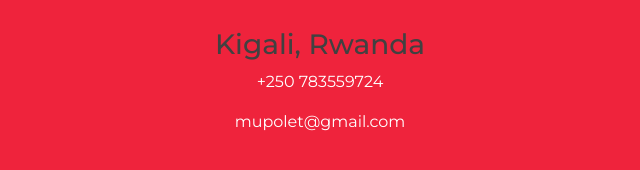
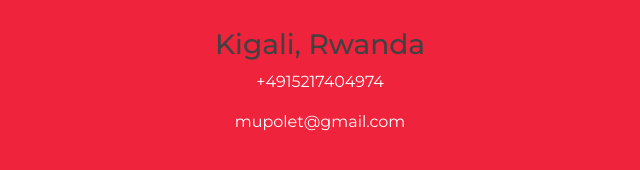
Before and after one commit to ThisisTresor/tresor-portfolio, a plain HTML site: page index.html in a window 1280 px wide. Shown: the part 6401-6571 px from the top of the page, 320-960 px from the left. Drawn offline with nearby package versions, Linux system fonts and the light colour scheme.

Commit message:
Update index.html

```diff
--- a/index.html
+++ b/index.html
@@ -480,7 +480,7 @@
                         <h3>Kigali, Rwanda</h3>
 
                         <div class="footer-menu">
-                            <p style="color: white;">+250 783559724</p>
+                            <p style="color: white;">+4915217404974</p>
                             <p style="color: white;">mupolet@gmail.com</p>
                             <br><br><br><br>
                             <br>
```
